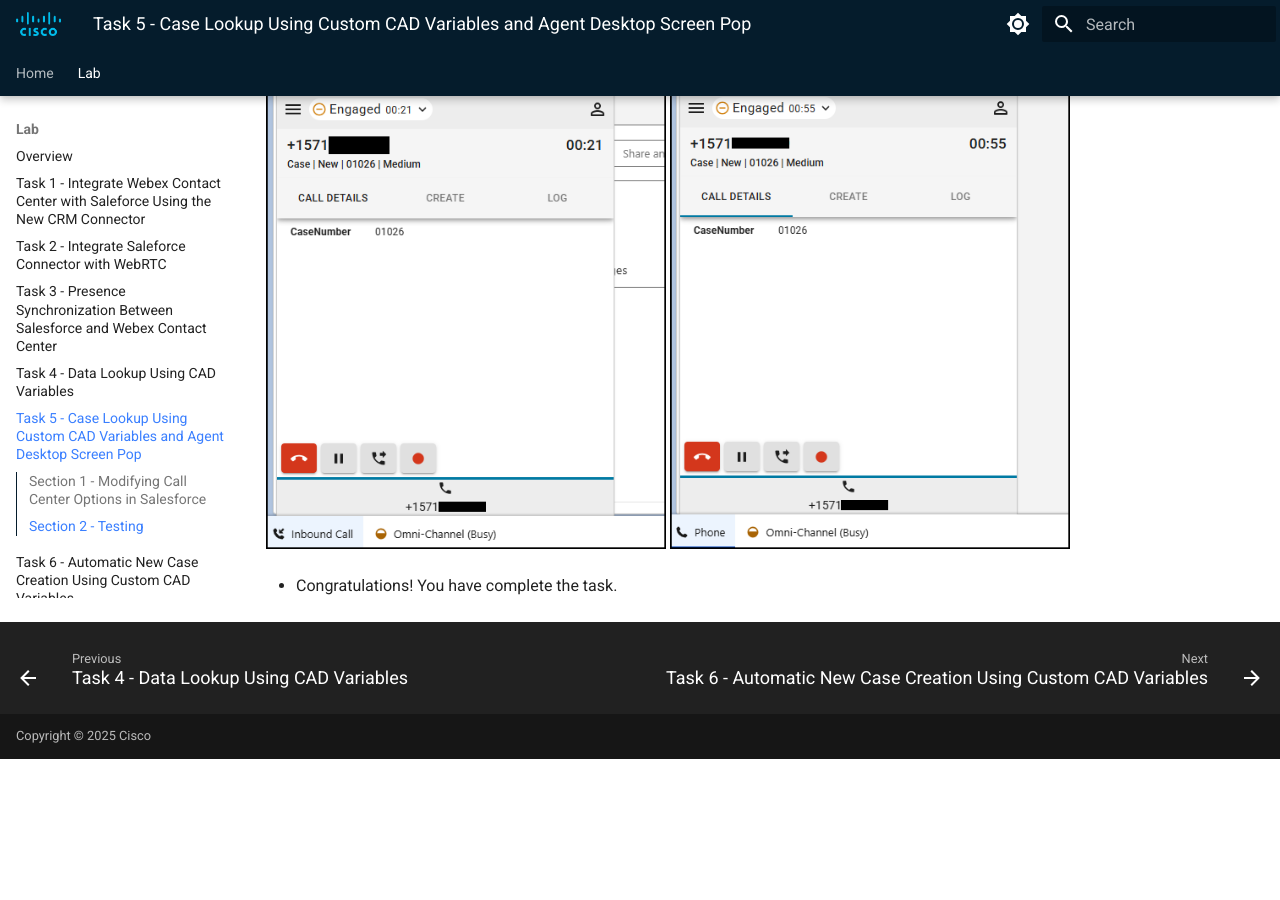
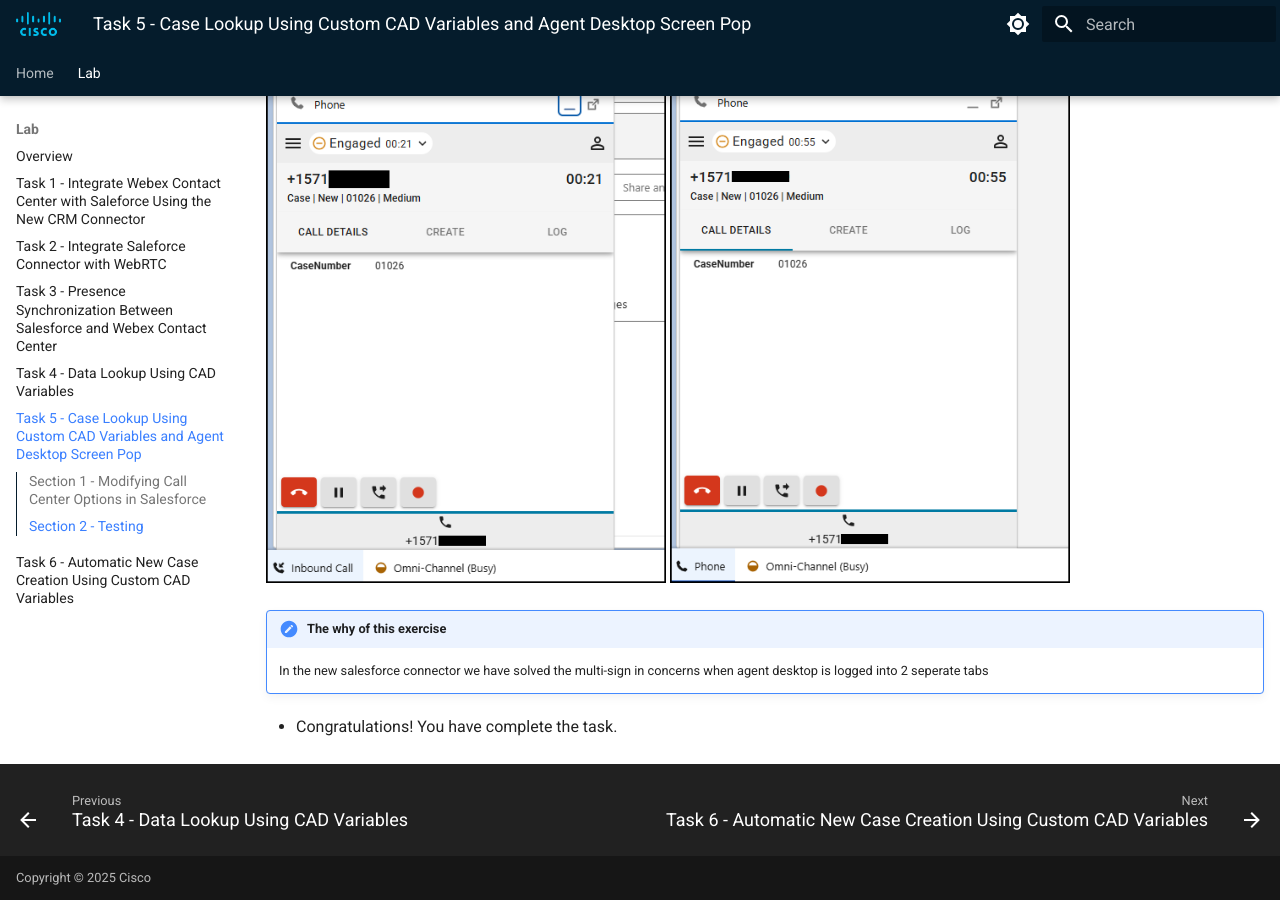
Before and after one commit to WebexCC-SA/LAB-2308, an MkDocs documentation site: the page built from docs/task5.md, in a window 1280 px wide and 900 px high, scrolled down 5315 px. Built offline with MkDocs 1.6.1 and Material for MkDocs 9.7.7, drawn with Linux system fonts in a browser that asks for light colours; before the commit the page ends 6074 px from its top, so only the background shows below that; some of the changed text lies outside the part shown.

Commit message:
Update task5.md

```diff
--- a/docs/task5.md
+++ b/docs/task5.md
@@ -84,6 +84,7 @@
 - Make sure that agent state is set to 'Available' and then call the channel number again. In the IVR, choose **Option 5**.
 - Provide the case number that was created during the previous call.
 - The existing case should be displayed, and the case list should be displayed in a new tab.
+- Select the **Phone** icon and the same call will now show in both the tabs
 
 
 !!! warning
@@ -95,4 +96,7 @@
 ![Nav](./assets/t4s1p3.png){ width="400" }
 ![Nav](./assets/t4s1p4.png){ width="400" }
 
+!!! note "The why of this exercise"
+	In the new salesforce connector we have solved the multi-sign in concerns when agent desktop is logged into 2 seperate tabs
+
 - Congratulations! You have complete the task.
```
